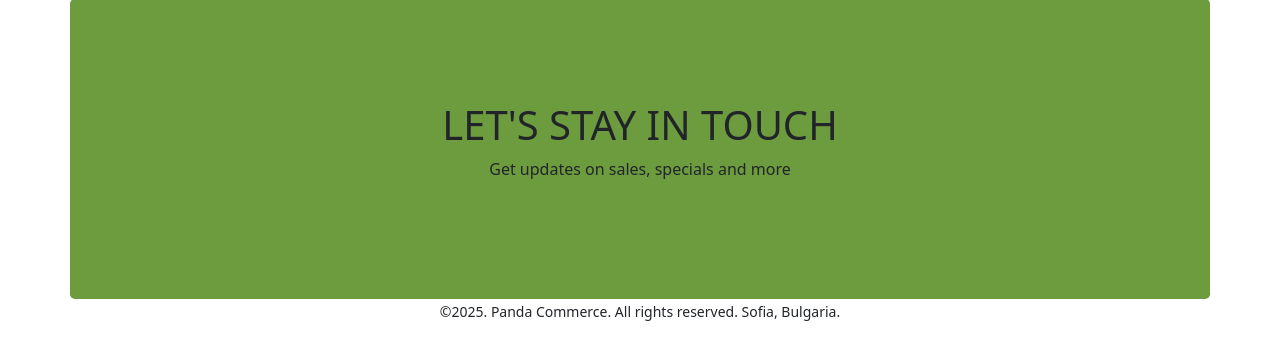
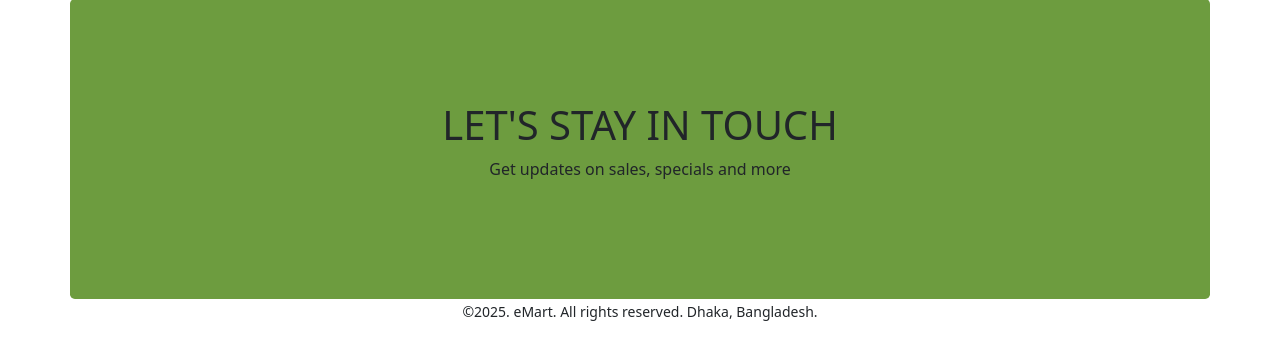
Before and after one commit to TakiYasirUIU/emart, a PHP site: page /home.php in a window 1280 px wide. Shown: the part 742-1081 px from the top of the page. Run offline with PHP 8.4, Linux system fonts and the light colour scheme; data comes from the database, SQL or seed files in the repository.

Commit message:
footer update

```diff
--- a/home.php
+++ b/home.php
@@ -193,7 +193,7 @@
                 <p>Get updates on sales, specials and more</p>
             </div>
         </section>
-        <p><small>©2025. Panda Commerce. All rights reserved. Sofia, Bulgaria.</small></p>
+        <p><small>©2025. eMart. All rights reserved. Dhaka, Bangladesh.</small></p>
 
     </footer>
 
```
